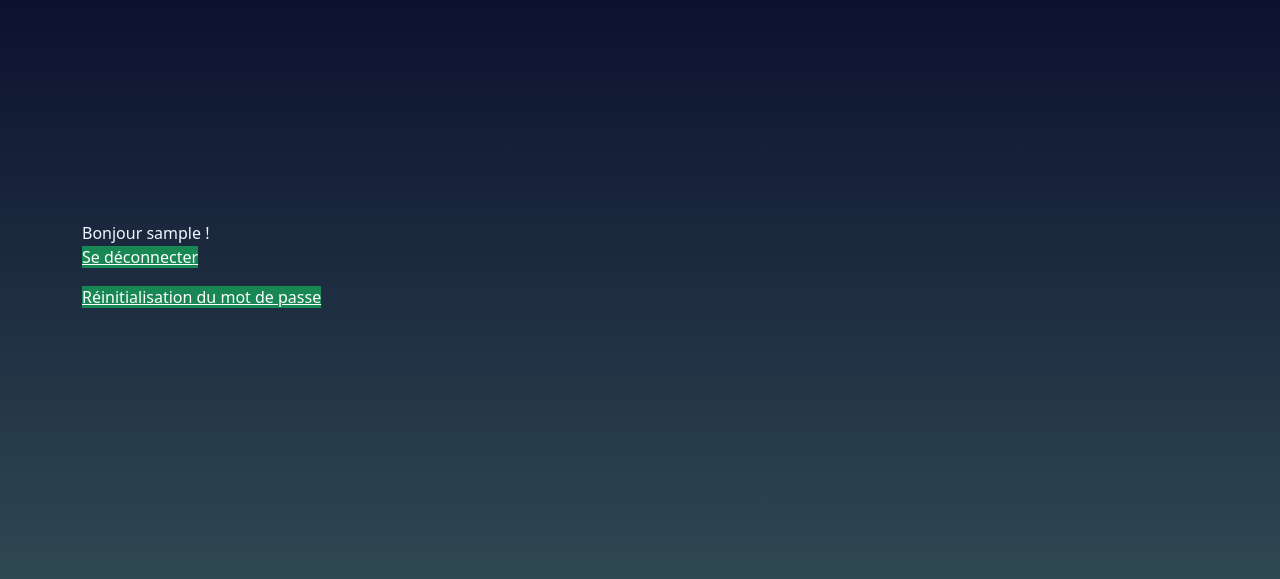
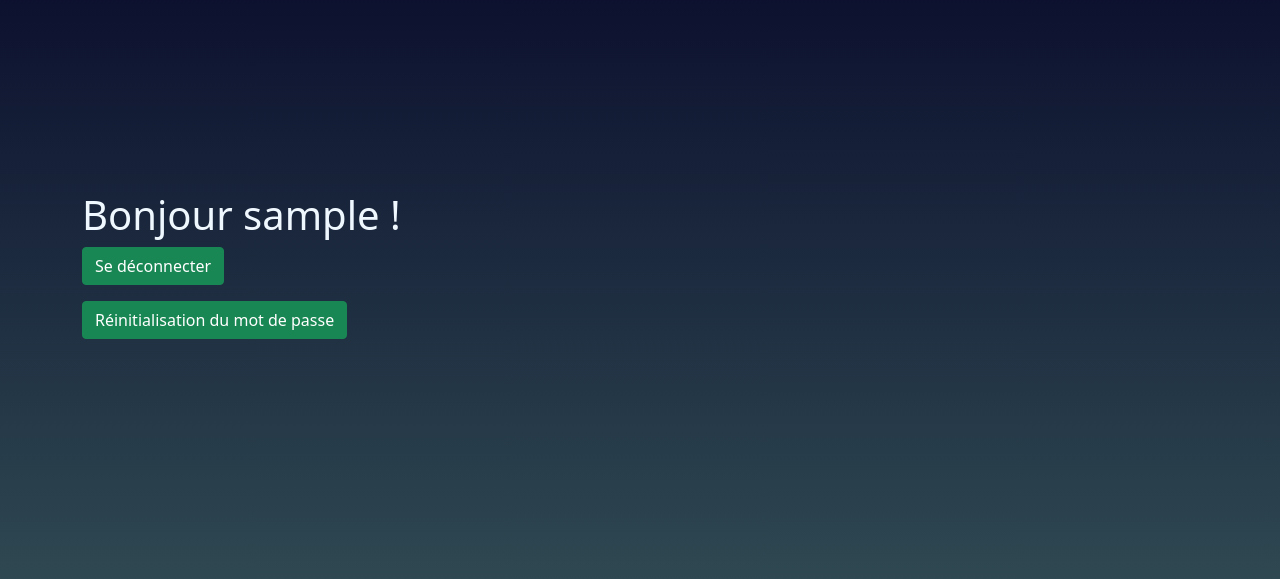
Before and after one commit to Remi-hub/LITReview, a Django app: page / in a window 1280 px wide. Shown: the part 183-762 px from the top of the page. Run offline with Django 3.2, Linux system fonts and the light colour scheme; the visitor is signed in with stand-in values (Sample User, id 1); some libraries are stand-ins or nearby versions.

Commit message:
change apparence of button

```diff
--- a/templates/home.html
+++ b/templates/home.html
@@ -4,9 +4,9 @@
 
 {% block content %}
 {% if user.is_authenticated %}
-  Bonjour {{ user.username }} !
-  <p><a class="btn-success" href="{% url 'logout' %}">Se déconnecter</a></p>
-  <p><a class="btn-success" href="{% url 'password_reset' %}">Réinitialisation du mot de passe</a></p>
+  <h1>Bonjour {{ user.username }} !</h1>
+  <p><a class="btn btn-success" href="{% url 'logout' %}">Se déconnecter</a></p>
+  <p><a class="btn btn-success" href="{% url 'password_reset' %}">Réinitialisation du mot de passe</a></p>
 {% else %}
     <div>
             <h1 class="text-center">Vous n'êtes pas connecté</h1>
```
